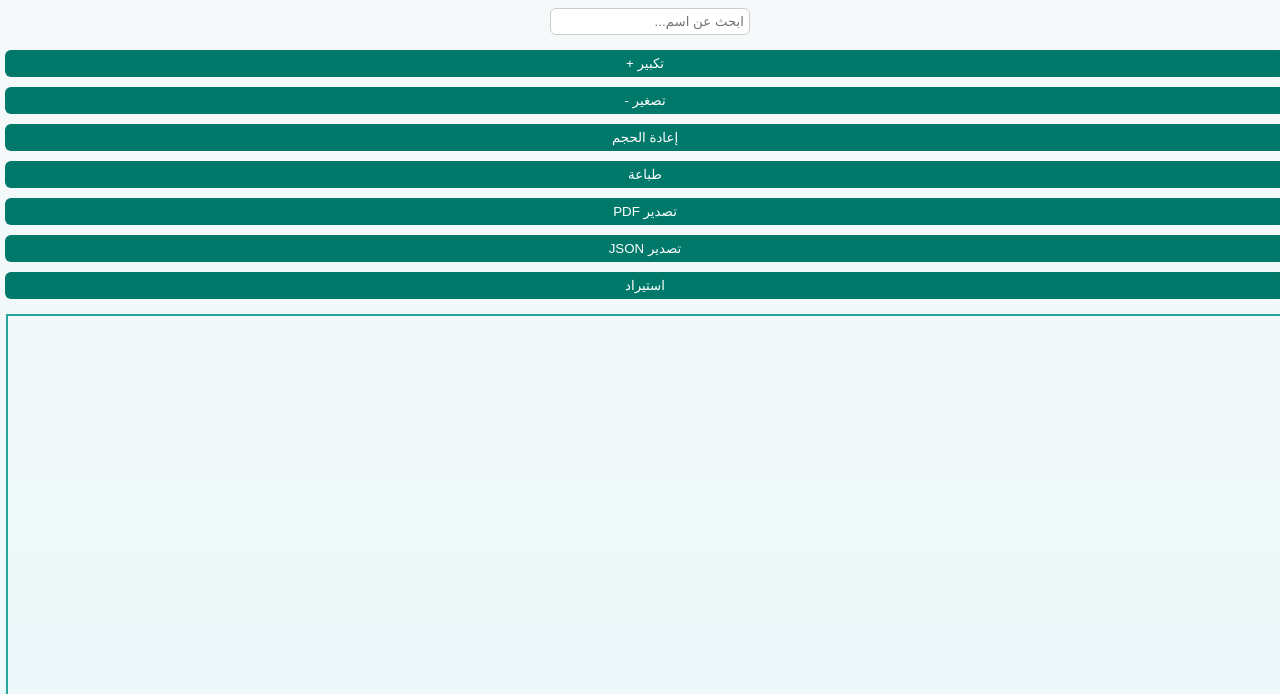
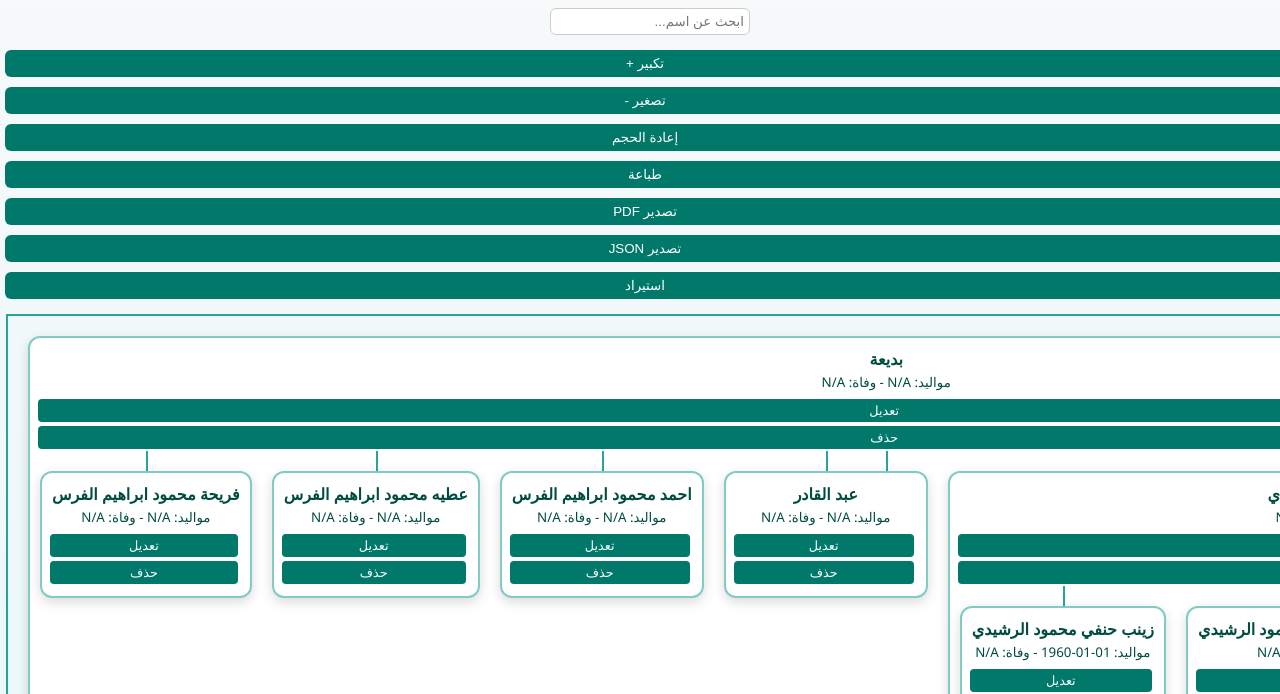
Before and after one commit to samirtwf/family-tree-website, a plain HTML site: page index.html in a window 1280 px wide. Shown: the part 97-791 px from the top of the page. Drawn offline with Linux system fonts and the light colour scheme.

Commit message:
Add files via upload

```diff
--- a/index.html
+++ b/index.html
@@ -219,11 +219,30 @@
     </form>
 
     <script>
-    const people = JSON.parse(localStorage.getItem('familyTree') || '[]');
+        // البيانات مضمنة مباشرة هنا لتجنب مشاكل الوصول إلى الملف الخارجي
+        const initialData = [
+            { id: '1', name: 'محمود إبراهيم الفرس', birth: 'N/A', death: 'N/A', gender: 'ذكر', parentId: null, motherId: null },
+            { id: '2', name: 'بديعة', birth: 'N/A', death: 'N/A', gender: 'أنثى', parentId: null, motherId: null },
+            { id: '3', name: 'حنفي محمود الرشيدي', birth: 'N/A', death: 'N/A', gender: 'ذكر', parentId: '1', motherId: '2' },
+            { id: '4', name: 'عبد القادر', birth: 'N/A', death: 'N/A', gender: 'ذكر', parentId: '1', motherId: '2' },
+            { id: '5', name: 'احمد محمود ابراهيم الفرس', birth: 'N/A', death: 'N/A', gender: 'ذكر', parentId: '1', motherId: '2' },
+            { id: '6', name: 'عطيه محمود ابراهيم الفرس', birth: 'N/A', death: 'N/A', gender: 'ذكر', parentId: '1', motherId: '2' },
+            { id: '7', name: 'فريحة محمود ابراهيم الفرس', birth: 'N/A', death: 'N/A', gender: 'أنثى', parentId: '1', motherId: '2' },
+            { id: '8', name: 'فاطمة ابنه حنفي محمود الرشيدي', birth: 'N/A', death: 'N/A', gender: 'أنثى', parentId: '3', motherId: null },
+            { id: '9', name: 'محمد الرشيدي حنفي محمود الرشيدي', birth: 'N/A', death: 'N/A', gender: 'ذكر', parentId: '3', motherId: null },
+            { id: '10', name: 'زينب حنفي محمود الرشيدي', birth: '01-01-1960', death: 'N/A', gender: 'أنثى', parentId: '3', motherId: null }
+        ];
+
+        let people = JSON.parse(localStorage.getItem('familyTree')) || initialData;
         let scale = 1;
 
         const tree = document.getElementById('tree');
         const treeWrapper = document.getElementById('treeWrapper');
+
+        function fetchDataAndProcessData() {
+            renderTree();
+            updateParentOptions();
+        }
 
         document.getElementById('addForm').addEventListener('submit', function (e) {
             e.preventDefault();
@@ -434,8 +453,8 @@
             }
         });
 
-    renderTree();
-    updateParentOptions();
+        // استدعاء الدالة لجلب البيانات عند تحميل الصفحة
+        fetchDataAndProcessData();
     </script>
 </body>
 </html>
```
Lines whose indentation alone changed are shown as unchanged.
